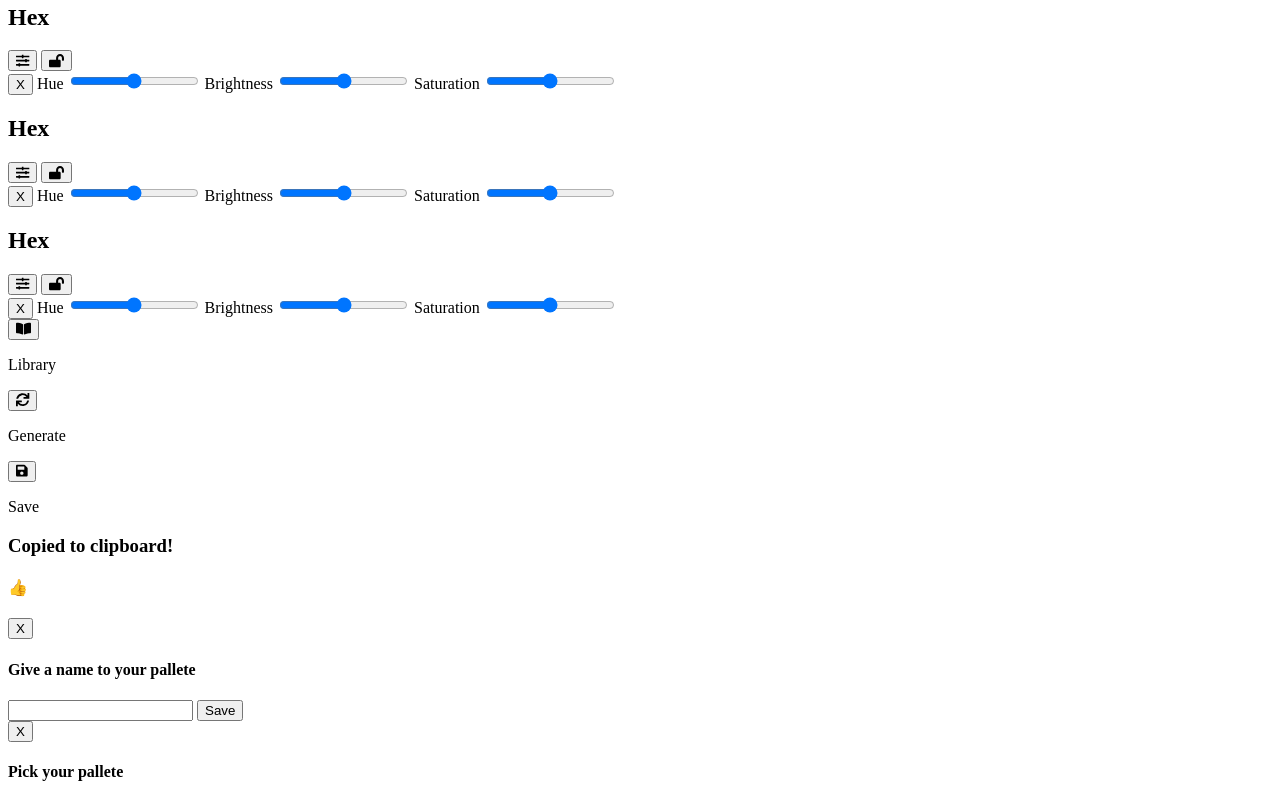
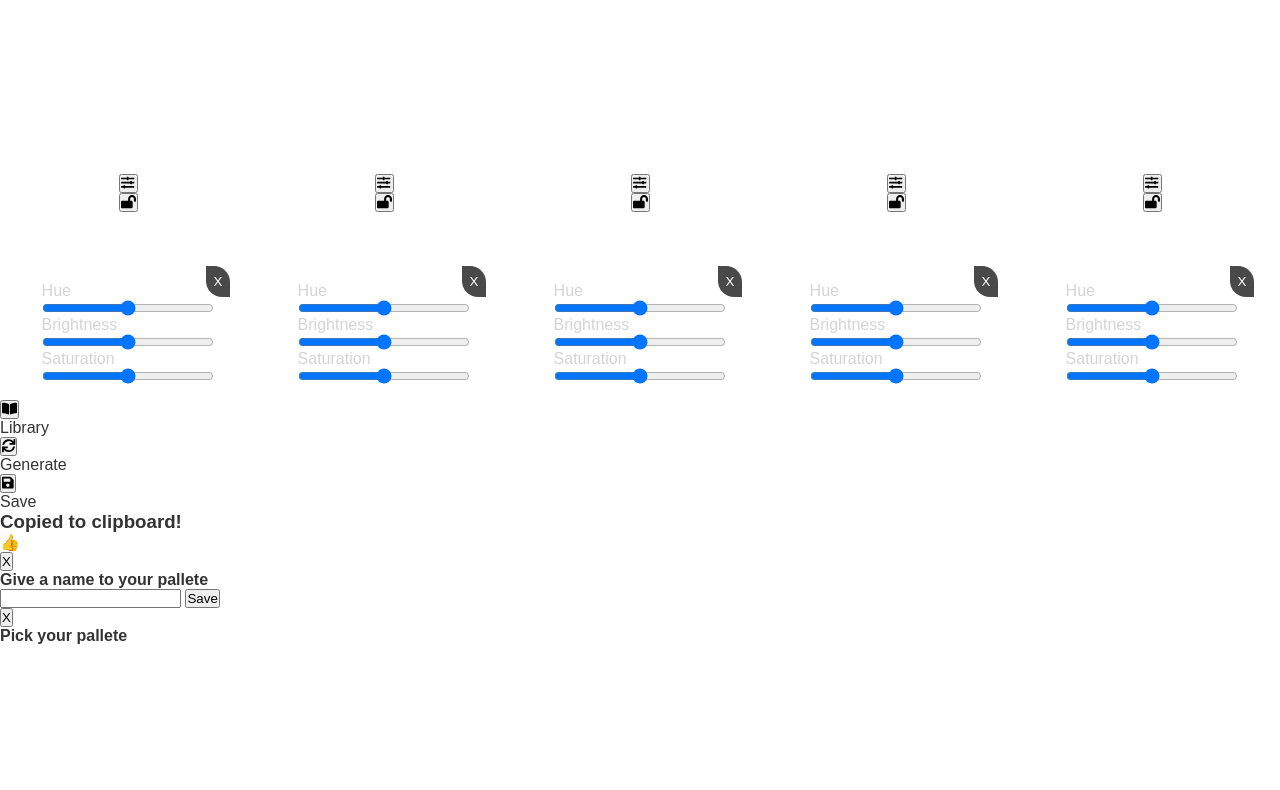
Before and after one commit to RobinHawiz/colors-project, a plain HTML site: page index.html in a window 1280 px wide. Shown: the part 240-1030 px from the top of the page. After the commit the page ends 885 px from the top, so only its background shows below. Drawn offline with Linux system fonts and the light colour scheme; a web font is replaced by a local one.

Commit message:
adding some styling

```diff
--- /dev/null
+++ b/styles/_colors.scss
@@ -0,0 +1,59 @@
+.colors {
+  min-height: 80vh;
+  display: flex;
+  color: rgb(212, 212, 212);
+
+  .color {
+    height: 80vh;
+    display: flex;
+    flex: 1;
+    flex-direction: column;
+    align-items: center;
+    justify-content: space-evenly;
+    position: relative;
+    overflow: hidden;
+    h2 {
+      font-size: 2rem;
+      cursor: pointer;
+    }
+
+    .controls {
+      display: flex;
+      flex-direction: column;
+    }
+
+    .sliders {
+      display: flex;
+      flex-direction: column;
+      position: absolute;
+      bottom: 0%;
+      background: white;
+      padding: 1rem;
+      width: 80%;
+      border-top-right-radius: 1rem;
+      border-top-left-radius: 1rem;
+      pointer-events: none;
+      /* Adding an adjustment class */
+      transition: all 0.5s ease-in-out;
+
+      button {
+        position: absolute;
+        top: 0;
+        right: 0;
+        padding: 0.5rem;
+        border-top-right-radius: 1rem;
+        border-bottom-left-radius: 1rem;
+        border: none;
+        background: rgb(73, 73, 73);
+        color: white;
+        cursor: pointer;
+      }
+
+      .active {
+        opacity: 1;
+        transform: translateY(0px);
+        pointer-events: all;
+      }
+    }
+  }
+}
--- a/styles/_globals.scss
+++ b/styles/_globals.scss
@@ -0,0 +1,20 @@
+* {
+  margin: 0;
+  padding: 0;
+  box-sizing: border-box;
+}
+
+body {
+  font-family: "Muli", sans-serif;
+  color: rgb(51, 51, 51);
+}
+
+button {
+  font-family: "Muli", sans-serif;
+}
+
+path,
+i,
+svg {
+  pointer-events: none;
+}
--- a/styles/styles.scss
+++ b/styles/styles.scss
@@ -1 +1,2 @@
 @import "globals";
+@import "colors";
```
Also changed, not shown: styles/styles.css, 1 other file.
